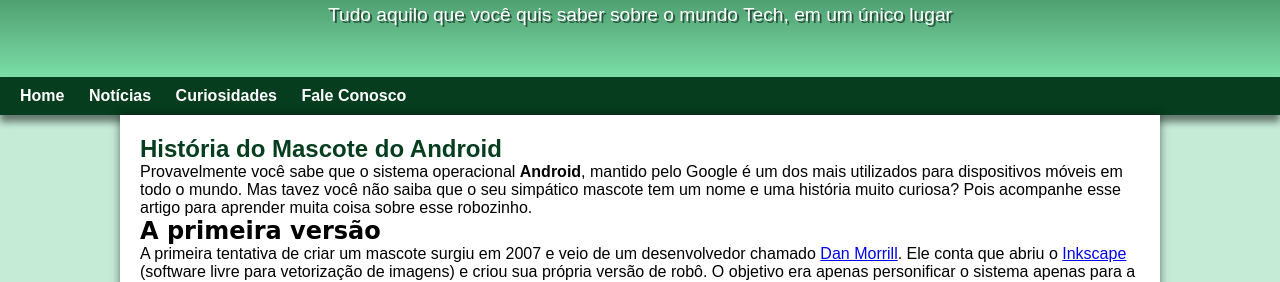
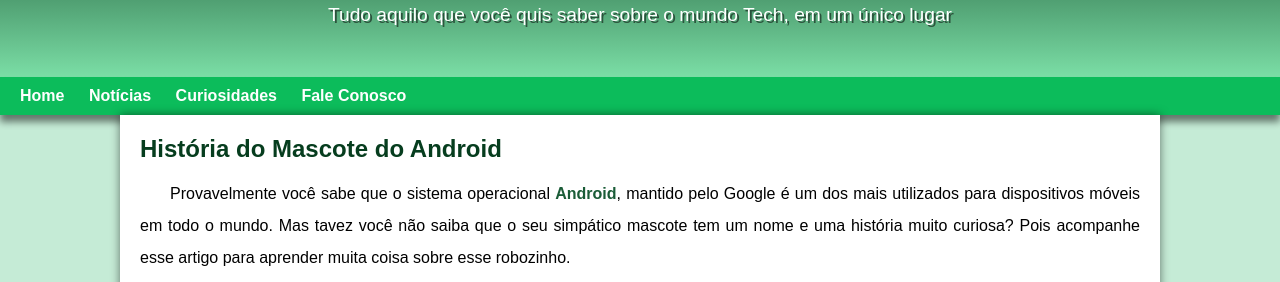
Before and after one commit to alvarojacobsx-dev/Estudos, a plain HTML site: page Projetos/Projeto-Site Android/android.html in a window 1280 px wide. Shown: the part 113-395 px from the top of the page. Drawn offline with Linux system fonts and the light colour scheme.

Commit message:
Update android

```diff
--- a/Projetos/Projeto-Site Android/style/style.css
+++ b/Projetos/Projeto-Site Android/style/style.css
@@ -71,7 +71,7 @@
 }
 
 nav {
-    background-color: var(--cor5);
+    background-color: #0cbc5b;
     padding: 10px;
     box-shadow: 0px 7px 7px rgba(0, 0, 0, 0.49);
 }
@@ -110,7 +110,7 @@
 }
 
 main img.pequena {
-    width: 50%;
+    max-width: 350px;
     display: block;
     margin: auto;
 
@@ -123,9 +123,42 @@
 
 main h2 {
     font-family:var(--font-android);
+    color: var(--cor4);
+    font-size: 1.3em;
+    background-image: linear-gradient(to right, var(--cor1), transparent);
+    text-indent: 8px;
+
+}
+
+main p {
+    margin: 15px 0px ;
+    text-align: justify;
+    text-indent: 30px;
+    line-height: 2em;
+    font-size: 1em;
+}
+
+main strong {
+    color: var(--cor4);
+    font-weight: bold;
+}
+
+main a {
+    text-decoration: none;
+    font-weight: bold;
+    background-color: var(--cor1);
+    padding: 2px 6px;
+    border-radius: 50px;
+    color: var(--cor4);
+}
+
+main a:hover {
+    text-decoration: underline;
+    color: #2fa866;
 }
 
 footer{
     background-color: var(--cor5);
     color: white;
+
 }
```
